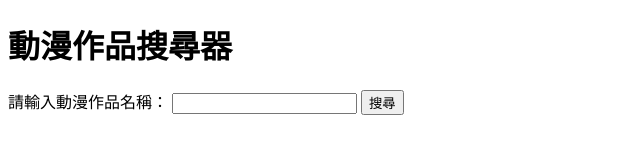
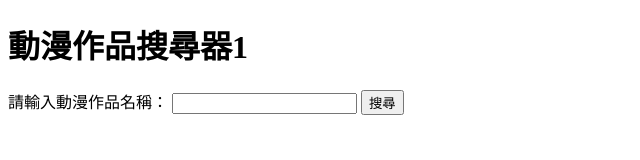
Before and after one commit to sakana0707/goldkey, a plain HTML site: page index.html in a window 1280 px wide. Shown: the full height of the page, 0-640 px from the left. Drawn offline with nearby package versions, Linux system fonts and the light colour scheme.

Commit message:
Update index.html

```diff
--- a/index.html
+++ b/index.html
@@ -32,7 +32,7 @@
     </script>
   </head>
   <body>
-    <h1>動漫作品搜尋器</h1>
+    <h1>動漫作品搜尋器1</h1>
     <label for="animeName">請輸入動漫作品名稱：</label>
     <input type="text" id="animeName">
     <button onclick="searchAnime()">搜尋</button>
```
